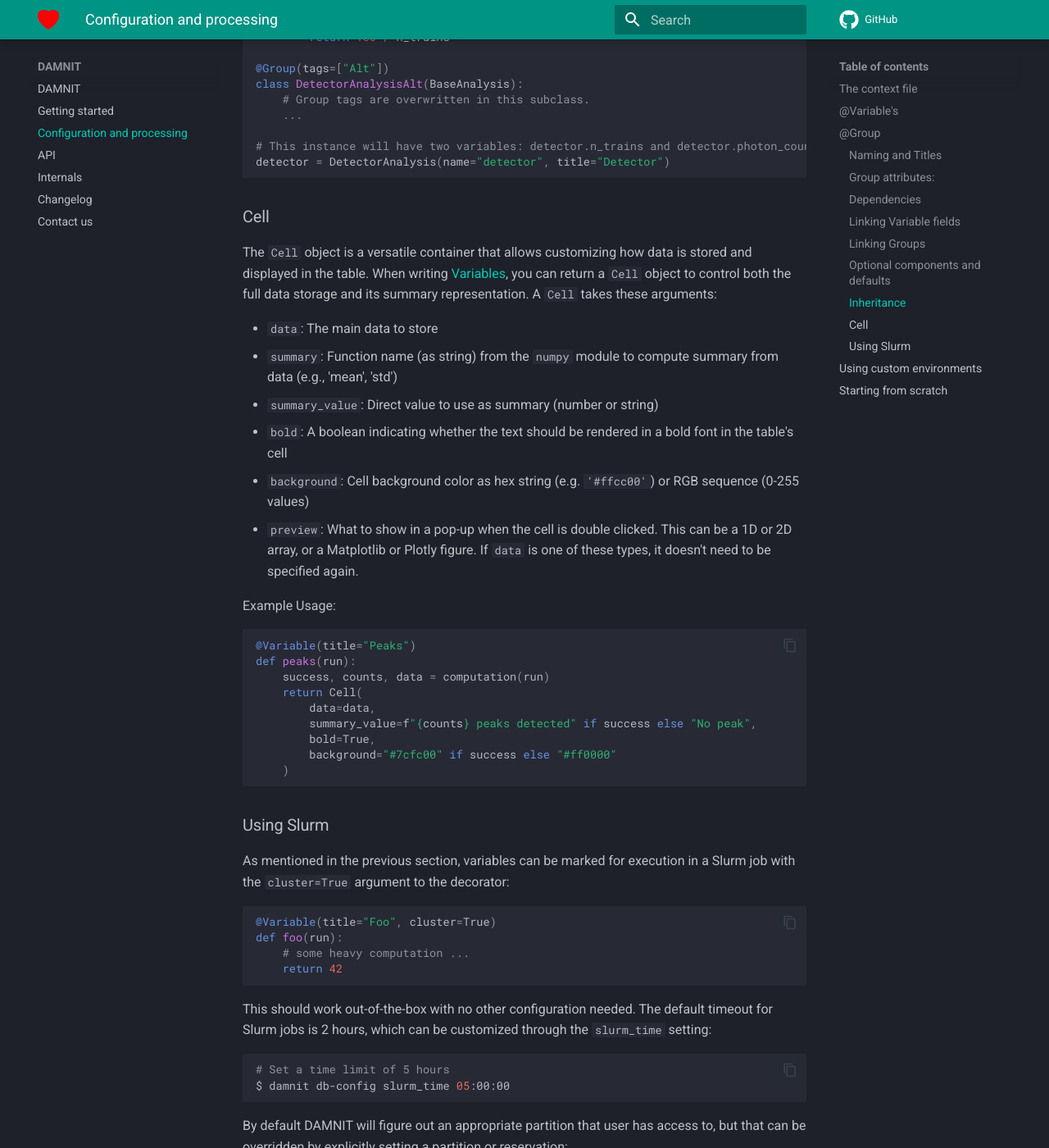
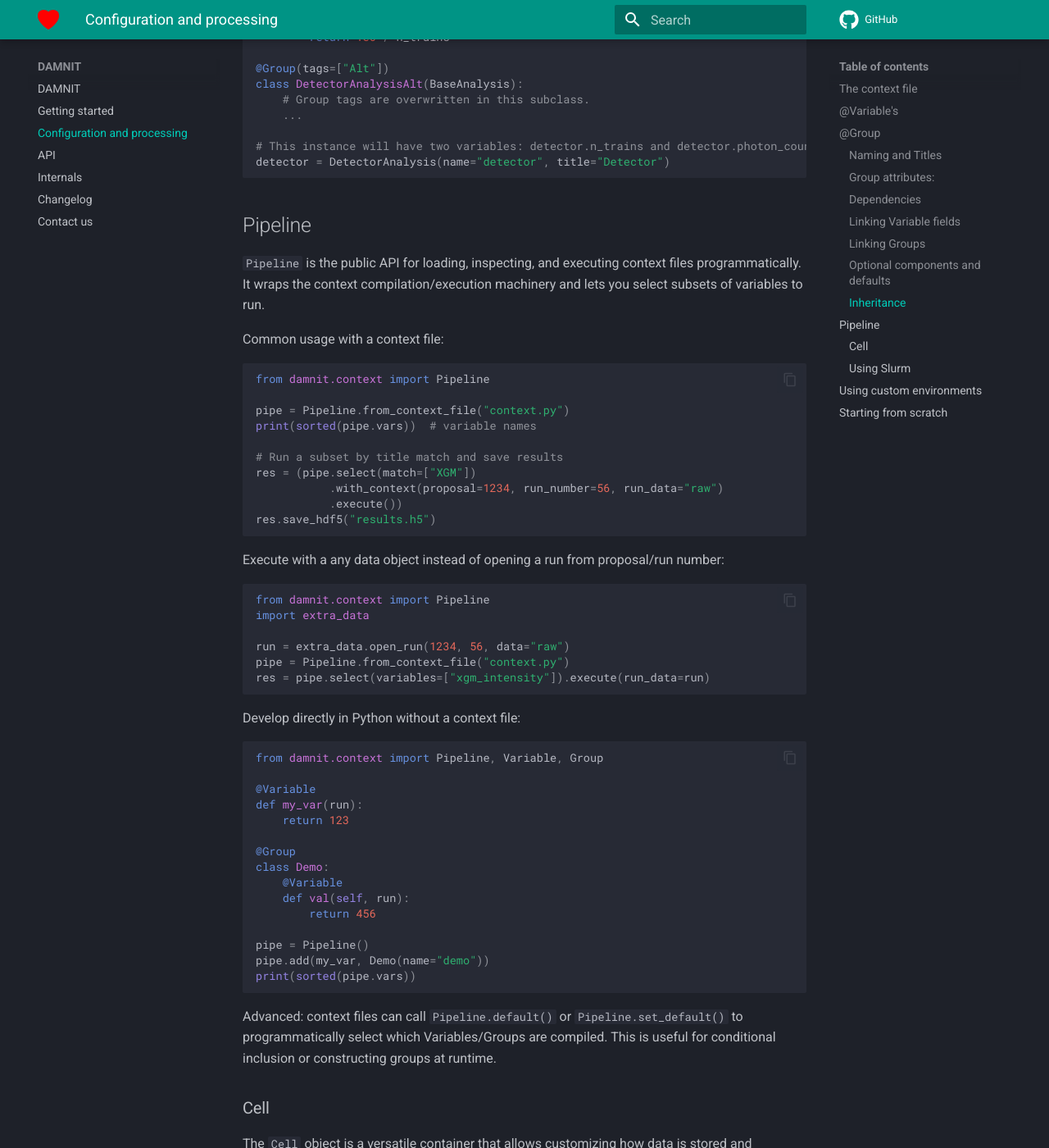
Before and after one commit to European-XFEL/DAMNIT, an MkDocs documentation site: the page built from docs/configuration_and_management.md, in a window 1280 px wide and 1400 px high, scrolled down 8999 px. Shown: the whole window at 82% size. Built offline with MkDocs 1.6.1 and Material for MkDocs 9.7.7, drawn with Linux system fonts in a browser that asks for light colours; comment, search, counter and statistics services are not loaded.

Commit message:
docs(context): Add Pipeline documentation

````diff
--- a/docs/configuration_and_management.md
+++ b/docs/configuration_and_management.md
@@ -438,6 +438,60 @@ class DetectorAnalysisAlt(BaseAnalysis):
 detector = DetectorAnalysis(name="detector", title="Detector")
 ```
 
+## Pipeline
+`Pipeline` is the public API for loading, inspecting, and executing context
+files programmatically. It wraps the context compilation/execution machinery
+and lets you select subsets of variables to run.
+
+Common usage with a context file:
+```python
+from damnit.context import Pipeline
+
+pipe = Pipeline.from_context_file("context.py")
+print(sorted(pipe.vars))  # variable names
+
+# Run a subset by title match and save results
+res = (pipe.select(match=["XGM"])
+           .with_context(proposal=1234, run_number=56, run_data="raw")
+           .execute())
+res.save_hdf5("results.h5")
+```
+
+Execute with a any data object instead of opening a run from proposal/run
+number:
+```python
+from damnit.context import Pipeline
+import extra_data
+
+run = extra_data.open_run(1234, 56, data="raw")
+pipe = Pipeline.from_context_file("context.py")
+res = pipe.select(variables=["xgm_intensity"]).execute(run_data=run)
+```
+
+Develop directly in Python without a context file:
+```python
+from damnit.context import Pipeline, Variable, Group
+
+@Variable
+def my_var(run):
+    return 123
+
+@Group
+class Demo:
+    @Variable
+    def val(self, run):
+        return 456
+
+pipe = Pipeline()
+pipe.add(my_var, Demo(name="demo"))
+print(sorted(pipe.vars))
+```
+
+Advanced: context files can call `Pipeline.default()` or
+`Pipeline.set_default()` to programmatically select which Variables/Groups are
+compiled. This is useful for conditional inclusion or constructing groups at
+runtime.
+
 ### Cell
 
 The `Cell` object is a versatile container that allows customizing how data is
````
Also changed, not shown: 2 other files.
